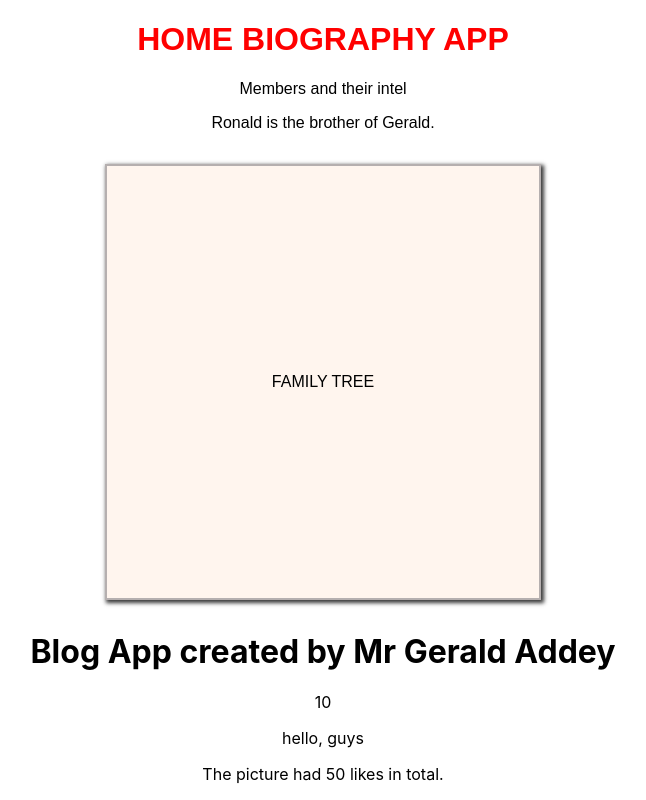
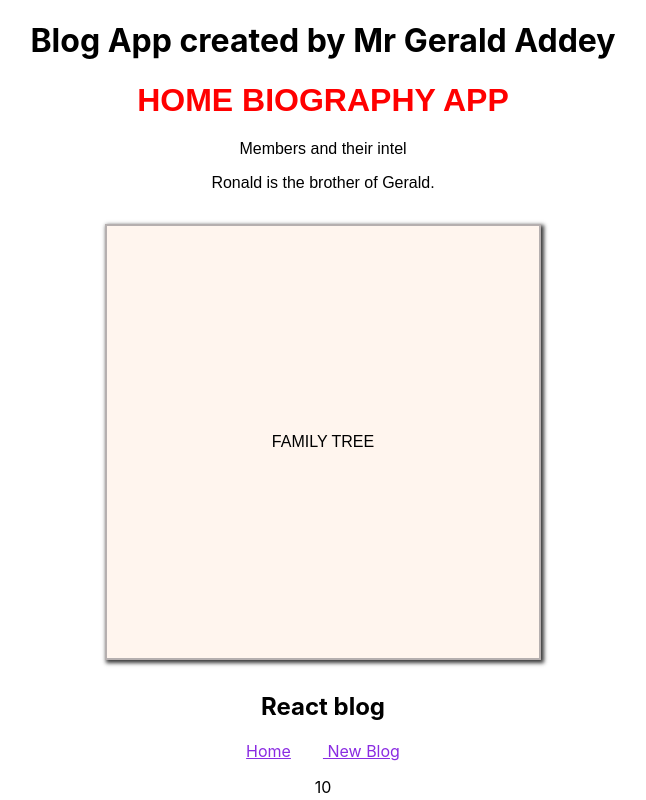
Before and after one commit to geraldaddey/react-coding-blog-app, a React (Create React App) app: page / in a window 1280 px wide. Shown: the top 800 px of the page, without its empty margins (317-963 px from the left). Built offline with nearby package versions, Linux system fonts and the light colour scheme.

Commit message:
multiple components nested

```diff
--- a/src/App.js
+++ b/src/App.js
@@ -1,4 +1,6 @@
 import logo from "./logo.svg";
+import Navbar from "./navbar";
+import Home from "./home";
 
 // Add styles to your component
 import "./App.css";
@@ -14,6 +16,9 @@
     <div className="App">
       <div className="content">
         <h1>Blog App created by {title} </h1>
+
+        <Home />
+        <Navbar />
         <p>{10}</p>
         <p>{"hello, guys"}</p>
         <p>The picture had {likes} likes in total.</p>
--- a/src/index.js
+++ b/src/index.js
@@ -6,7 +6,6 @@
 
 ReactDOM.render(
   <React.StrictMode>
-    <Home />
     <App />
   </React.StrictMode>,
   document.getElementById("root")
--- /dev/null
+++ b/src/navbar.css
@@ -0,0 +1,4 @@
+a {
+  color: blueviolet;
+  margin: 0 1rem;
+}
--- /dev/null
+++ b/src/navbar.js
@@ -0,0 +1,15 @@
+import "./navbar.css";
+
+const Navbar = () => {
+  return (
+    <nav className="navbar">
+      <h1>React blog</h1>
+      <div className="links">
+        <a href="/"> Home</a>
+        <a href="/create"> New Blog</a>
+      </div>
+    </nav>
+  );
+};
+
+export default Navbar;
```
